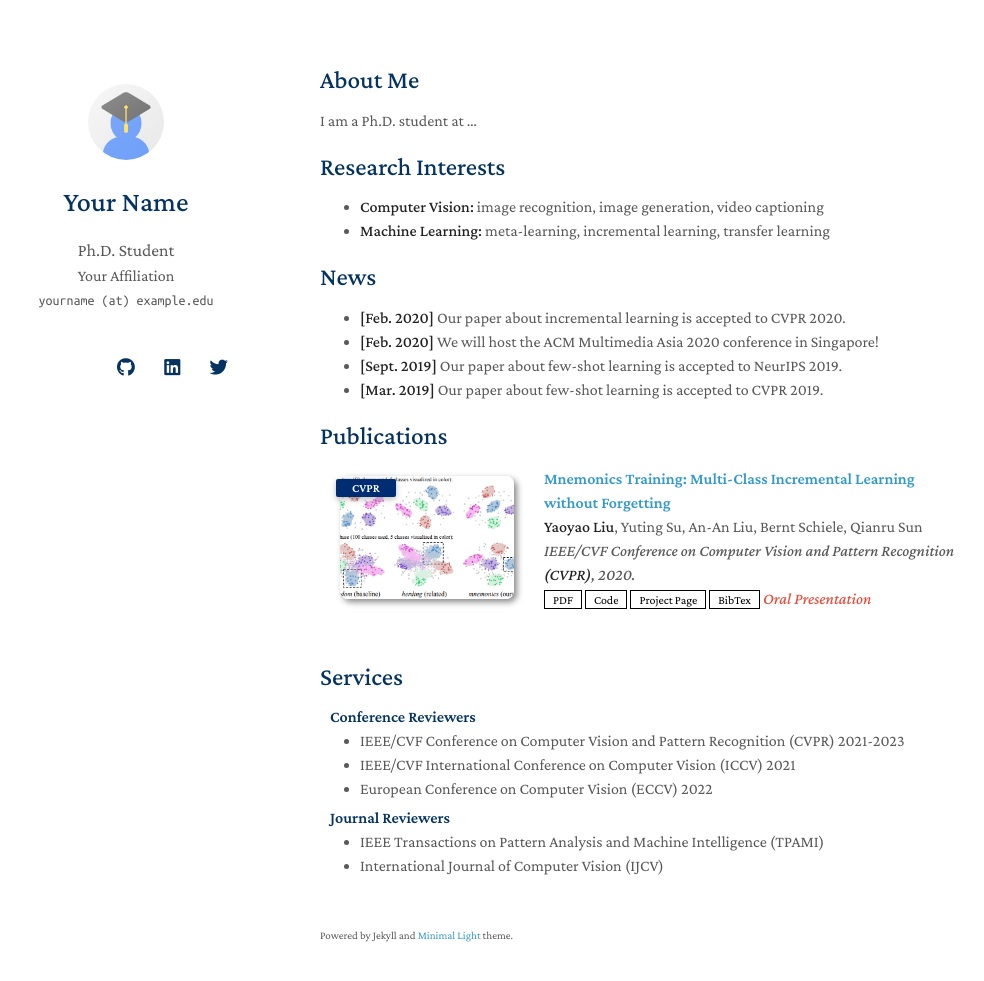
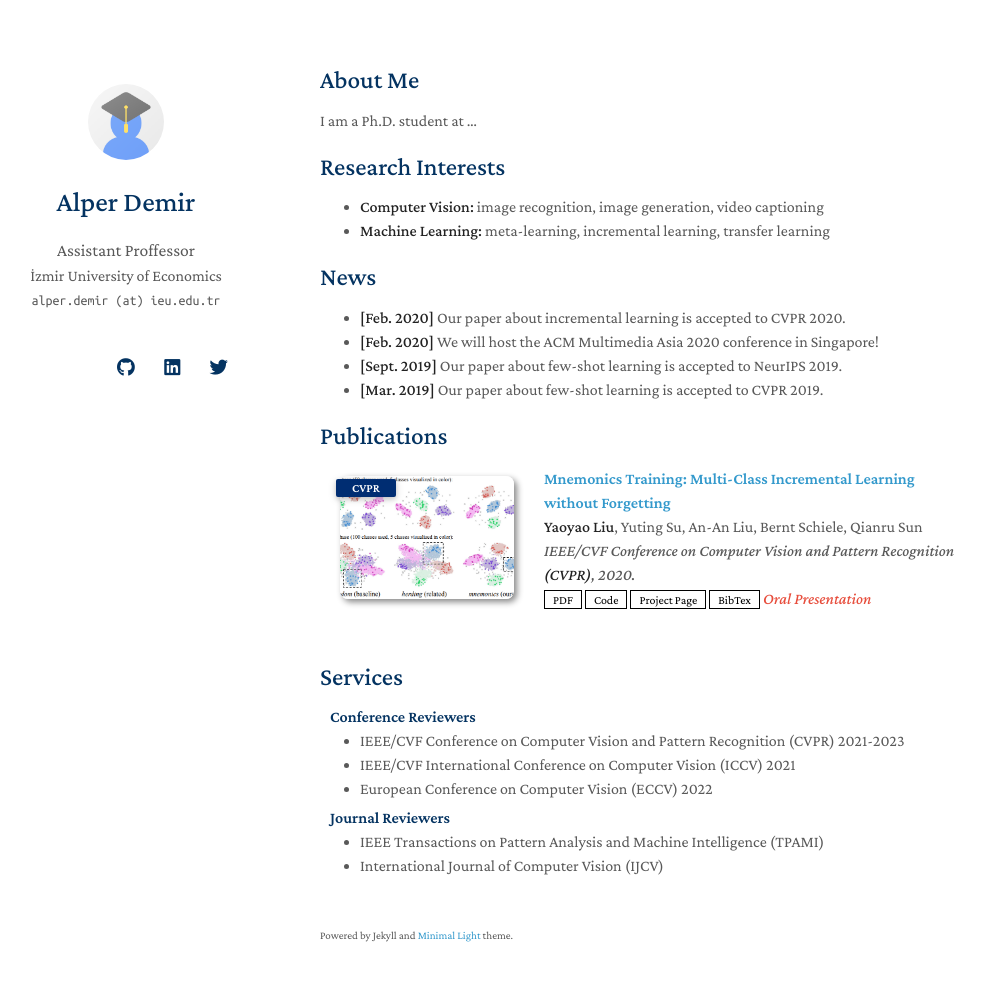
Before and after one commit to gliese876b/gliese876b.github.io, a Jekyll site: the page built from index.md, in a window 1280 px wide and 1016 px high. Shown: the top 981 px of the window, without its empty margins (150-1134 px from the left). Built offline with Jekyll 4.4.1, drawn with Linux system fonts in a browser that asks for light colours; nearby versions of some CDN libraries; a style sheet for code colours, icons or effects is not loaded; our own code applies the rules of GitHub Pages for plain Markdown files.

Commit message:
Update _config.yml

```diff
--- a/_config.yml
+++ b/_config.yml
@@ -1,8 +1,8 @@
 # Basic Information
-title: Your Name
-position: Ph.D. Student
-affiliation: Your Affiliation
-email: yourname (at) example.edu
+title: Alper Demir
+position: Assistant Proffessor
+affiliation: İzmir University of Economics
+email: alper.demir (at) ieu.edu.tr
 
 # Search Engine Optimization (SEO)
 # The following information is used to improve the website traffic from search engines, e.g., Google.
```
